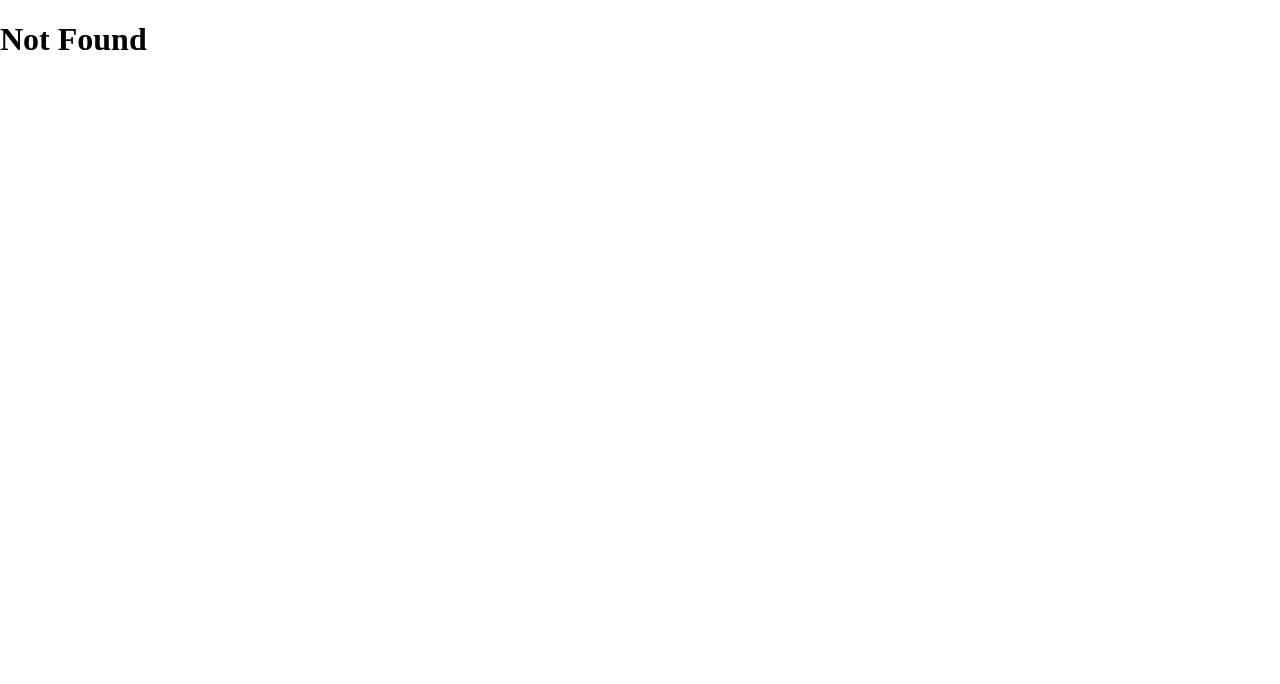
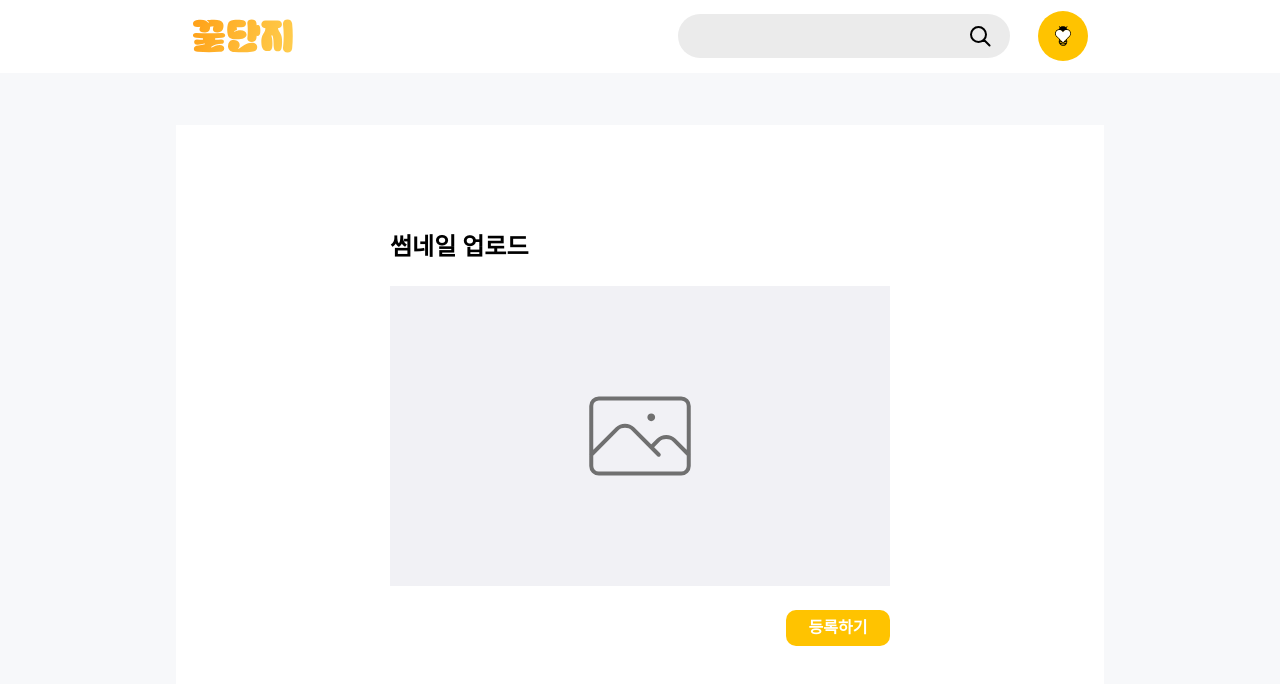
Before and after one commit to Team-Ampersand/HoneyPot-Client, a React (Create React App) app: page /thumbnail in a window 1280 px wide. Shown: the top 684 px of the page. Built offline with nearby package versions, Linux system fonts and the light colour scheme; a web font is replaced by a local one.

Commit message:
add Thumbnail page Publishing

```diff
--- a/src/App.js
+++ b/src/App.js
@@ -6,6 +6,7 @@ import {
   SignUp,
   Writing,
   Posting,
+  Thumbnail
 } from './components';
 import { GlobalStyles } from './style/Globalstyle';
 
@@ -20,6 +21,7 @@ function App() {
           <Route path='/signin' element={<SignIn />} />
           <Route path='/signup' element={<SignUp />} />
           <Route path='/writing' element={<Writing />} />
+          <Route path='/thumbnail' element={<Thumbnail />} />
           <Route path='/posting' element={<Posting />} />
           <Route path='*' element={<h1>Not Found</h1>} />
         </Routes>
--- /dev/null
+++ b/src/asset/svg/ThumbnailImg.jsx
@@ -0,0 +1,17 @@
+import React from 'react';
+
+const ThumbnailImg = () => {
+  return (
+    <svg width="120" height="120" viewBox="0 0 120 120" fill="none" xmlns="http://www.w3.org/2000/svg">
+      <path
+        d="M11.25 78.75L37.045 52.955C38.0897 51.9103 39.3299 51.0816 40.6948 50.5163C42.0597 49.9509 43.5226 49.6599 45 49.6599C46.4774 49.6599 47.9403 49.9509 49.3052 50.5163C50.6701 51.0816 51.9103 51.9103 52.955 52.955L78.75 78.75M71.25 71.25L78.295 64.205C79.3397 63.1603 80.5799 62.3316 81.9448 61.7663C83.3097 61.2009 84.7726 60.9099 86.25 60.9099C87.7274 60.9099 89.1903 61.2009 90.5552 61.7663C91.9201 62.3316 93.1603 63.1603 94.205 64.205L108.75 78.75M18.75 97.5H101.25C103.239 97.5 105.147 96.7098 106.553 95.3033C107.96 93.8968 108.75 91.9891 108.75 90V30C108.75 28.0109 107.96 26.1032 106.553 24.6967C105.147 23.2902 103.239 22.5 101.25 22.5H18.75C16.7609 22.5 14.8532 23.2902 13.4467 24.6967C12.0402 26.1032 11.25 28.0109 11.25 30V90C11.25 91.9891 12.0402 93.8968 13.4467 95.3033C14.8532 96.7098 16.7609 97.5 18.75 97.5ZM71.25 41.25H71.29V41.29H71.25V41.25ZM73.125 41.25C73.125 41.7473 72.9275 42.2242 72.5758 42.5758C72.2242 42.9275 71.7473 43.125 71.25 43.125C70.7527 43.125 70.2758 42.9275 69.9242 42.5758C69.5725 42.2242 69.375 41.7473 69.375 41.25C69.375 40.7527 69.5725 40.2758 69.9242 39.9242C70.2758 39.5725 70.7527 39.375 71.25 39.375C71.7473 39.375 72.2242 39.5725 72.5758 39.9242C72.9275 40.2758 73.125 40.7527 73.125 41.25Z"
+        stroke="#707070"
+        stroke-width="4"
+        stroke-linecap="round"
+        stroke-linejoin="round"
+      />
+    </svg>
+  );
+};
+
+export default ThumbnailImg;
--- /dev/null
+++ b/src/components/Thumbnail/index.jsx
@@ -0,0 +1,27 @@
+import React from 'react';
+import * as S from './style';
+import Header from '../Header';
+import ThumbnailImg from '../../asset/svg/ThumbnailImg';
+
+const Thumbnail = () => {
+  return (
+    <S.Background>
+      <Header />
+      <S.MainContainer>
+        <S.ThumbnailContainer>
+          <S.TextContainer>
+            <S.Text>썸네일 업로드</S.Text>
+          </S.TextContainer>
+          <S.uploadImgContainer>
+            <ThumbnailImg />
+          </S.uploadImgContainer>
+          <S.ButtonContainer>
+            <S.SubmitButton>등록하기</S.SubmitButton>
+          </S.ButtonContainer>
+        </S.ThumbnailContainer>
+      </S.MainContainer>
+    </S.Background>
+  );
+};
+
+export default Thumbnail;
--- /dev/null
+++ b/src/components/Thumbnail/style.js
@@ -0,0 +1,78 @@
+import styled from 'styled-components';
+
+export const Background = styled.div`
+  height: 100vh;
+  background: #f7f8fa;
+  display: flex;
+  align-items: center;
+  flex-direction: column;
+`;
+
+export const MainContainer = styled.div`
+  height: 100vh;
+  display: flex;
+  justify-content: center;
+  align-items: center;
+  flex-direction: column;
+`;
+
+export const ThumbnailContainer = styled.div`
+  width: 928px;
+  height: 622px;
+  background-color: #fff;
+  gap: 24px;
+  display: flex;
+  flex-direction: column;
+  align-items: center;
+  justify-content: center;
+  position: relative;
+`;
+
+export const TextContainer = styled.div`
+  width: 500px;
+  display: flex;
+  justify-content: flex-start;
+`;
+
+export const Text = styled.p`
+  font-family: pretendard;
+  font-size: 24px;
+  font-weight: 600;
+  margin: 0;
+`;
+
+export const uploadImgContainer = styled.div`
+  width: 500px;
+  height: 300px;
+  background-color: #f1f1f5;
+  display: flex;
+  align-items: center;
+  justify-content: center;
+`;
+
+export const ButtonContainer = styled.div`
+  width: 500px;
+  display: flex;
+  justify-content: flex-end;
+`;
+
+export const SubmitButton = styled.button`
+  width: 104px;
+  height: 36px;
+
+  border: none;
+  border-radius: 10px;
+  background: #ffc300;
+
+  color: #fff;
+
+  font-family: Pretendard;
+  font-size: 16px;
+  font-weight: 700;
+  line-height: 20px;
+  cursor: pointer;
+
+  &:focus {
+    outline: none;
+  }
+`;
--- a/src/components/index.js
+++ b/src/components/index.js
@@ -6,3 +6,4 @@ export { default as SignIn } from './SignIn';
 export { default as SignUp } from './SignUp';
 export { default as Writing } from './Writing';
 export { default as Posting } from './Posting';
+export { default as Thumbnail } from './Thumbnail';
```
